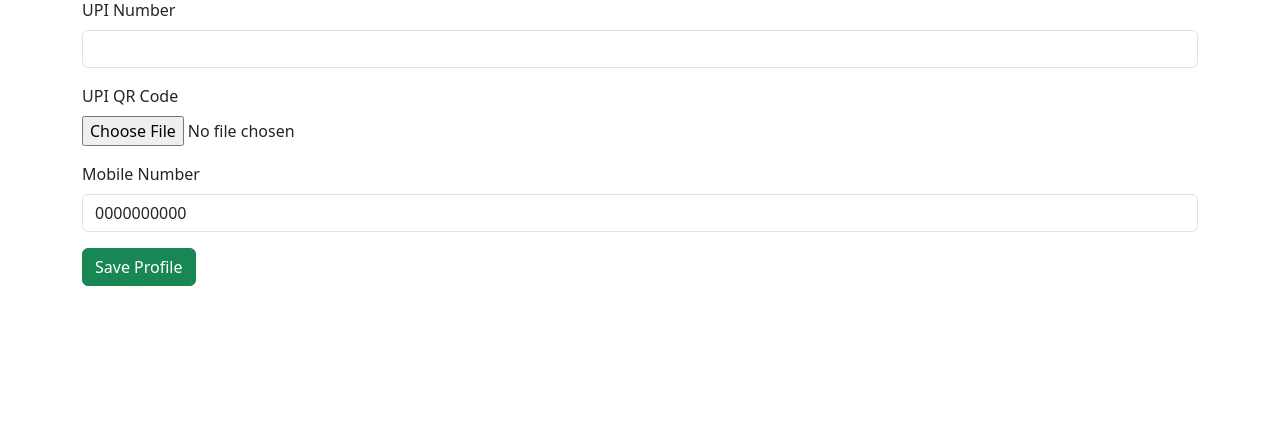
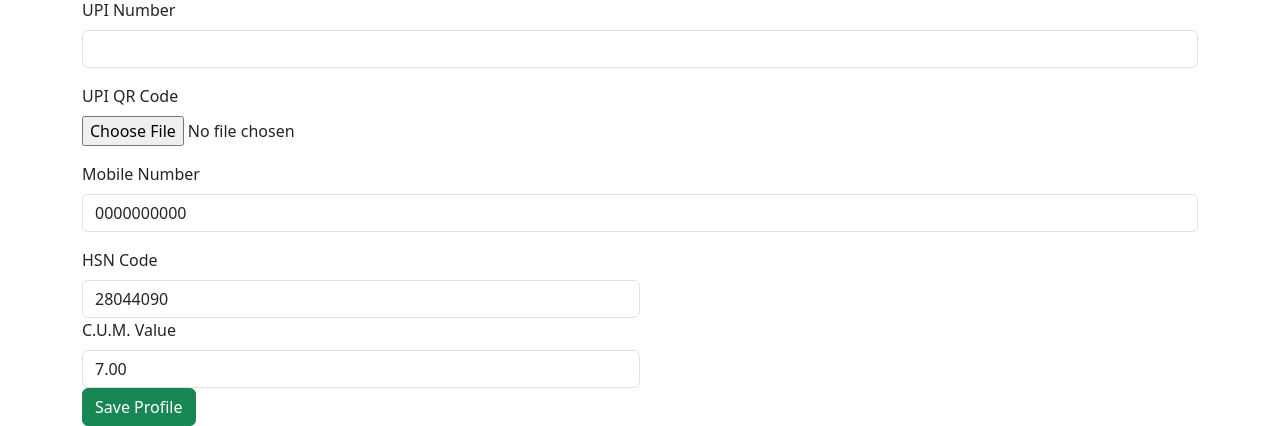
Before and after one commit to ashishmishra1998/O2_MGMT, a Django app: page /admin-profile/ in a window 1280 px wide. Shown: the part 856-1282 px from the top of the page. Before the commit the page ends 1142 px from the top, so only its background shows below. Run offline with Django 5.2, Linux system fonts and the light colour scheme; the visitor is signed in with stand-in values (Sample User, id 1); data comes from the database, SQL or seed files in the repository; data that the repository does not hold is empty; some libraries are stand-ins or nearby versions.

Commit message:
New admi profile fields

```diff
--- a/bottle_MGMT/forms.py
+++ b/bottle_MGMT/forms.py
@@ -30,7 +30,7 @@ class AdminProfileForm(forms.ModelForm):
         fields = [
             'owner_gst', 'account_holder', 'account_number', 'ifsc', 'branch',
             'account_type', 'mmid', 'vpa', 'upi_number', 'upi_qr',
-            'contact'
+            'contact', 'hsn_code', 'cum_value',
         ]
 
     def clean_contact(self):
--- a/templates/admin_profile.html
+++ b/templates/admin_profile.html
@@ -60,6 +60,16 @@
         {{ form.contact|add_class:'form-control' }}
     </div>
 
+    <div class="col-md-6">
+        <label class="form-label">HSN Code</label>
+        {% render_field form.hsn_code class="form-control" %}
+    </div>
+
+    <div class="col-md-6">
+        <label class="form-label">C.U.M. Value</label>
+        {% render_field form.cum_value class="form-control" %}
+    </div>
+
     <button type="submit" class="btn btn-success">Save Profile</button>
 </form>
 {% endblock %}
```
